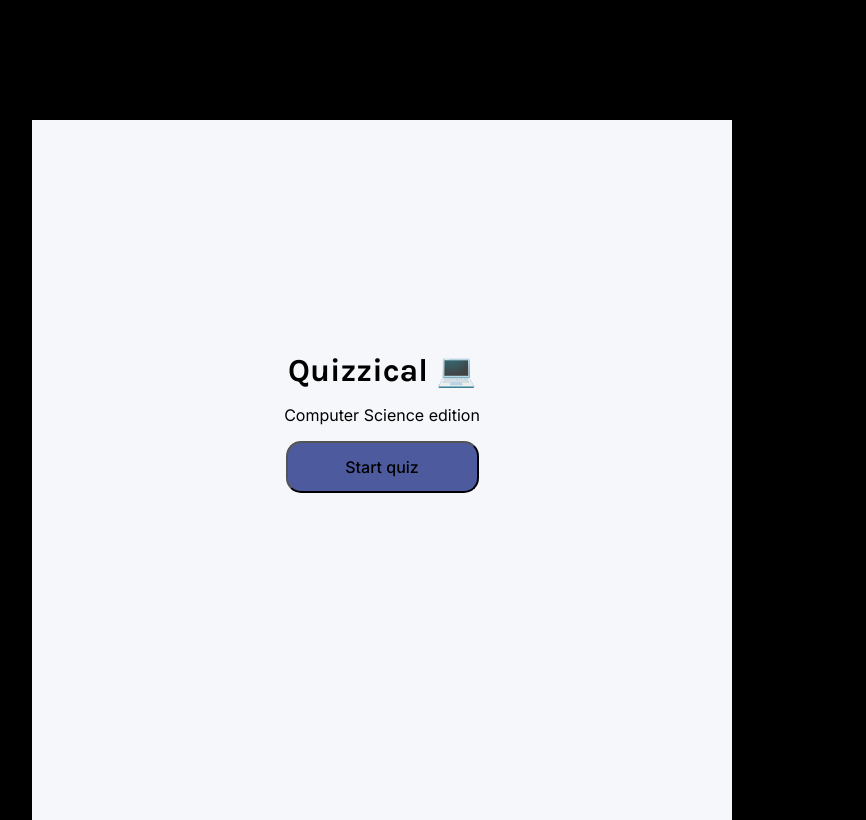
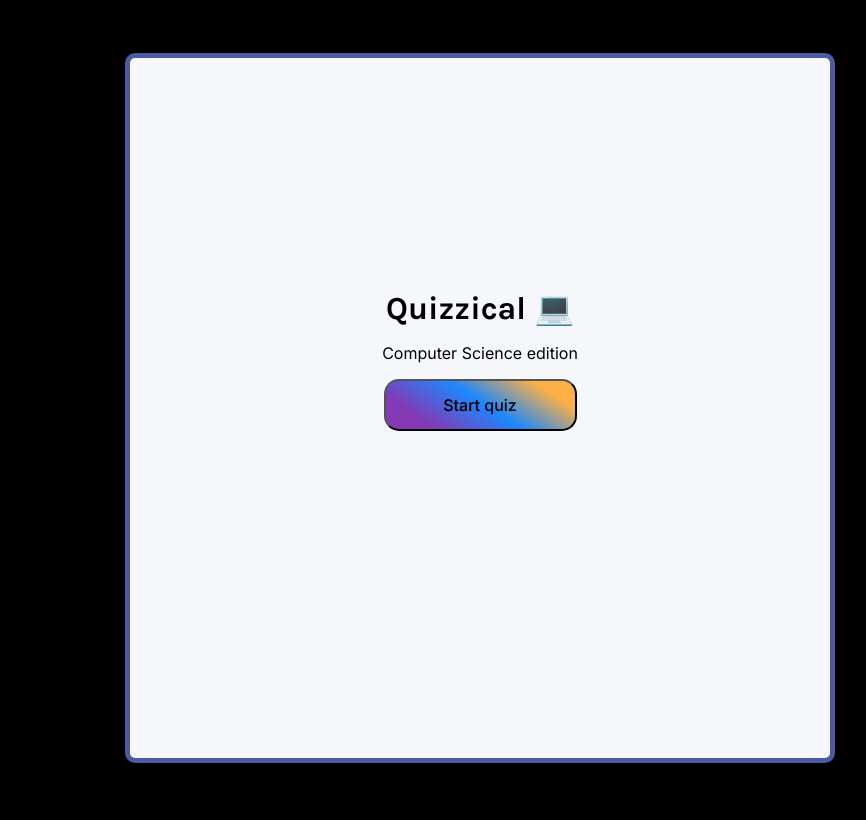
Before and after one commit to SpearsAndEagles/react-quiz-app, a React (Vite) app: page / in a window 1280 px wide. Shown: the whole page, without its empty margins (160-1026 px from the left). Built offline with nearby package versions, Linux system fonts and the light colour scheme.

Commit message:
fixed styling

```diff
--- a/src/App.css
+++ b/src/App.css
@@ -1,13 +1,19 @@
+html,
+body {
+  height: 100%;
+}
+
 body {
   background-color: black;
-  padding: 10%;
+  display: flex;
+  justify-content: center;
+  align-items: center;
 }
 .App {
-  position: absolute;
-  top: 15%;
-  left: 15%;
   width: 700px;
   height: 700px;
+  border-radius: 10px;
+  border: 5px solid #4d5b9e;
   background: #f5f7fb;
 }
 
--- a/src/Components/Option.css
+++ b/src/Components/Option.css
@@ -1,20 +1,49 @@
 .option {
   background: #d6dbf5;
   border-radius: 7.94239px;
+  font-family: "IBM Plex Mono";
+  font-weight: 600;
 }
 
 .selected {
-  background-color: blueviolet;
+  background: linear-gradient(
+    90deg,
+    rgba(255, 0, 0, 1) 0%,
+    rgba(255, 154, 0, 1) 10%,
+    rgba(208, 222, 33, 1) 20%,
+    rgba(79, 220, 74, 1) 30%,
+    rgba(63, 218, 216, 1) 40%,
+    rgba(47, 201, 226, 1) 50%,
+    rgba(28, 127, 238, 1) 60%,
+    rgba(95, 21, 242, 1) 70%,
+    rgba(186, 12, 248, 1) 80%,
+    rgba(251, 7, 217, 1) 90%,
+    rgba(255, 0, 0, 1) 100%
+  );
+  background-size: 400% 400%;
+  animation: gradient 5s ease infinite;
 }
 
-.over.correct {
+@keyframes gradient {
+  0% {
+    background-position: 0% 50%;
+  }
+  50% {
+    background-position: 100% 50%;
+  }
+  100% {
+    background-position: 0% 50%;
+  }
+}
+
+.over .correct {
   background-color: greenyellow;
 }
 
-.over.selected {
-  background-color: #f0afaf;
+.over .selected {
+  background: #f0afaf;
 }
 
-.over.selected.correct {
+.over .selected.correct {
   background-color: green;
 }
--- a/src/Components/Question.css
+++ b/src/Components/Question.css
@@ -3,9 +3,21 @@
   font-style: normal;
   font-weight: 700;
   font-size: 16px;
-  line-height: 19px;
 
   color: #293264;
+}
+
+.responses {
+  align-items: center;
+  justify-content: flex-start;
+  display: flex;
+  gap: 3px;
+  flex-wrap: wrap;
+}
+
+.cont {
+  display: flex;
+  justify-content: space-between;
 }
 
 .rightWrong {
--- a/src/Components/Question.jsx
+++ b/src/Components/Question.jsx
@@ -58,12 +58,16 @@ export default function Question(props) {
   return (
     <div className="question">
       <h1 className="qtitle">{props.qtitle}</h1>
-      <div className="responses">{ansElements}</div>
-      {props.isOver && (
-        <h1 className="rightWrong">
-          {ans[selected] && ans[selected].correct ? "correct" : "wrong"}
-        </h1>
-      )}
+      <div className="cont">
+        <div className={"responses" + (props.isOver ? " over" : "")}>
+          {ansElements}
+        </div>
+        {props.isOver && (
+          <h1 className="rightWrong">
+            {ans[selected] && ans[selected].correct ? "correct" : "wrong"}
+          </h1>
+        )}
+      </div>
       <hr />
     </div>
   );
--- a/src/Components/Quiz.css
+++ b/src/Components/Quiz.css
@@ -1,6 +1,9 @@
 .Quiz {
-  padding: 10%;
   background-color: white;
+  margin: 30px;
+  display: flex;
+  flex-direction: column;
+  justify-content: center;
 }
 
 .result {
--- a/src/Components/Start.css
+++ b/src/Components/Start.css
@@ -26,7 +26,13 @@
   font-style: normal;
   font-weight: 500;
   font-size: 16px;
-  background: #4d5b9e;
+  background: rgb(131, 58, 180);
+  background: linear-gradient(
+    33deg,
+    rgba(131, 58, 180, 1) 19%,
+    rgba(29, 135, 253, 1) 52%,
+    rgba(252, 176, 69, 1) 84%
+  );
   border-radius: 15px;
   width: 193px;
   height: 52px;
```
